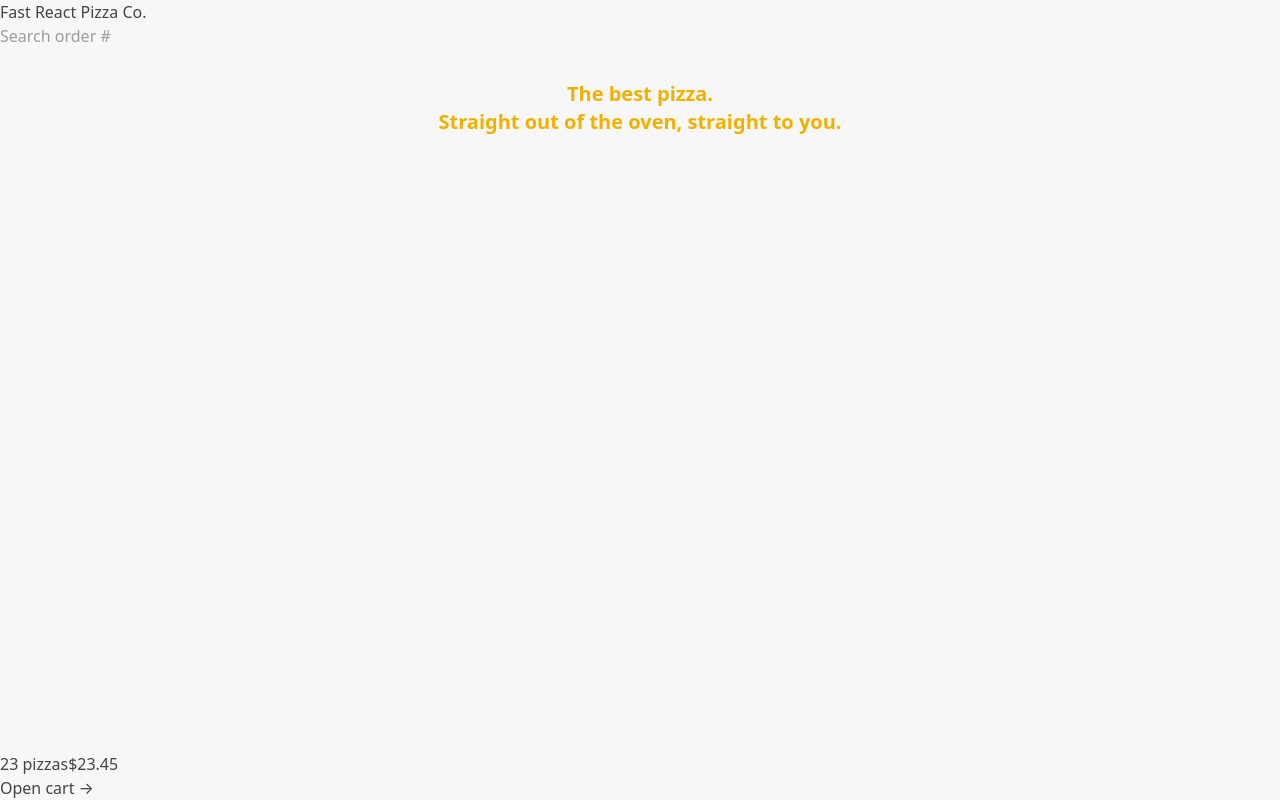
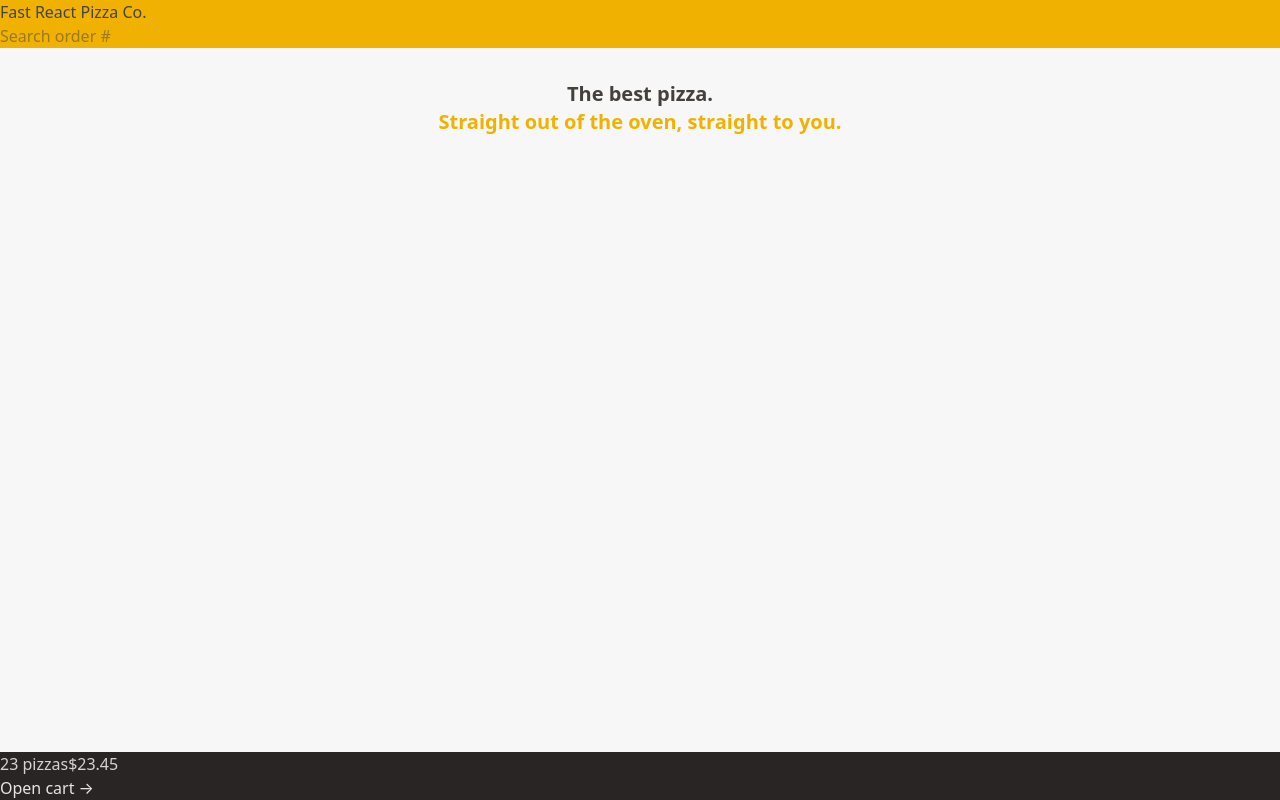
Before and after one commit to samspi-tech/fast-react-pizza, a React (Vite) app: page / in a window 1280 px wide. Built offline with nearby package versions, Linux system fonts and the light colour scheme; no server answers.

Commit message:
working with colors

```diff
--- a/src/features/cart/CartOverview.tsx
+++ b/src/features/cart/CartOverview.tsx
@@ -2,8 +2,8 @@
 
 const CartOverview = () => {
     return (
-        <div>
-            <p>
+        <div className="bg-stone-800 text-stone-200">
+            <p className="text-stone-300">
                 <span>23 pizzas</span>
                 <span>$23.45</span>
             </p>
--- a/src/ui/Header.tsx
+++ b/src/ui/Header.tsx
@@ -3,7 +3,7 @@
 
 const Header = () => {
     return (
-        <header>
+        <header className="bg-yellow-500">
             <Link to="/">Fast React Pizza Co.</Link>
             <SearchOrder />
         </header>
--- a/src/ui/Home.tsx
+++ b/src/ui/Home.tsx
@@ -1,10 +1,12 @@
 const Home = () => {
     return (
         <header>
-            <h1 className="text-center text-xl font-semibold text-yellow-500">
+            <h1 className="text-center text-xl font-semibold text-stone-700">
                 The best pizza.
                 <br />
-                Straight out of the oven, straight to you.
+                <span className="text-yellow-500">
+                    Straight out of the oven, straight to you.
+                </span>
             </h1>
         </header>
     );
```
